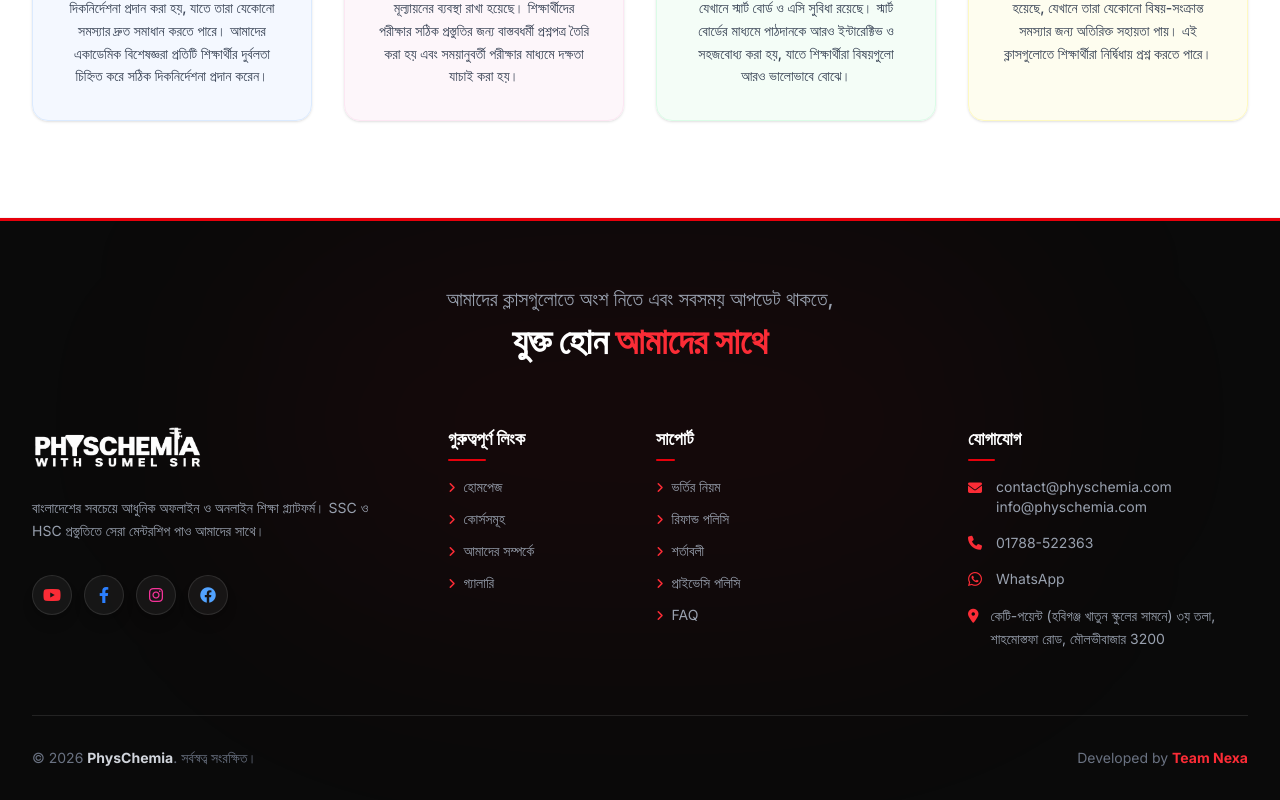
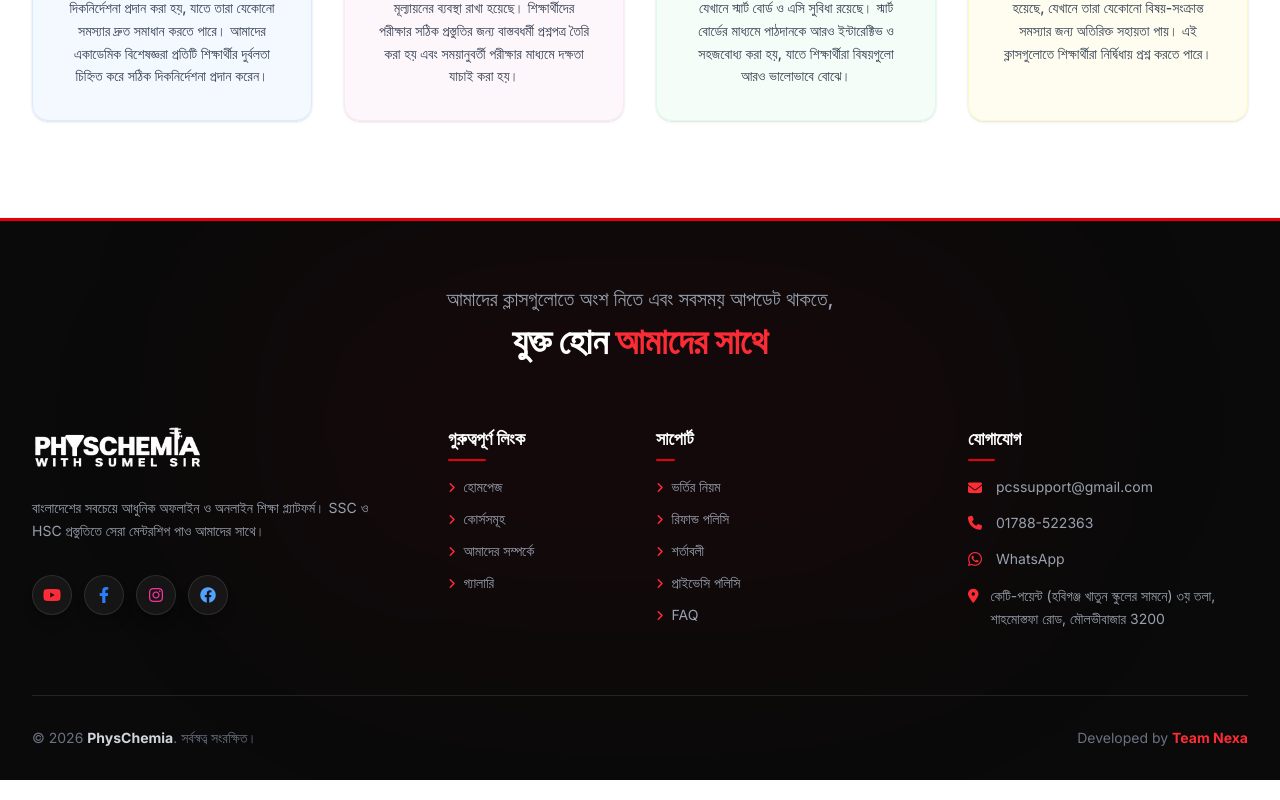
Before and after one commit to workwithdebnathrahul9977-arch/pcsbyrahul, a Next.js app in the folder frontend/: page / in a window 1280 px wide. Shown: the part 2197-2997 px from the top of the page. Built offline with nearby package versions, Linux system fonts and the light colour scheme; no server answers.

Commit message:
Update email address to pcssupport@gmail.com in footer

```diff
--- a/frontend/src/app/(public)/layout.tsx
+++ b/frontend/src/app/(public)/layout.tsx
@@ -204,7 +204,7 @@ export default function PublicLayout({
               <ul className="space-y-4 text-sm text-gray-400">
                 <li className="flex items-start">
                   <i className="fa-solid fa-envelope mt-1 mr-3 w-4 text-red-500"></i>
-                  <span>contact@physchemia.com<br/>info@physchemia.com</span>
+                  <span>pcssupport@gmail.com</span>
                 </li>
                 <li className="flex items-center">
                   <i className="fa-solid fa-phone mr-3 w-4 text-red-500"></i>
```
